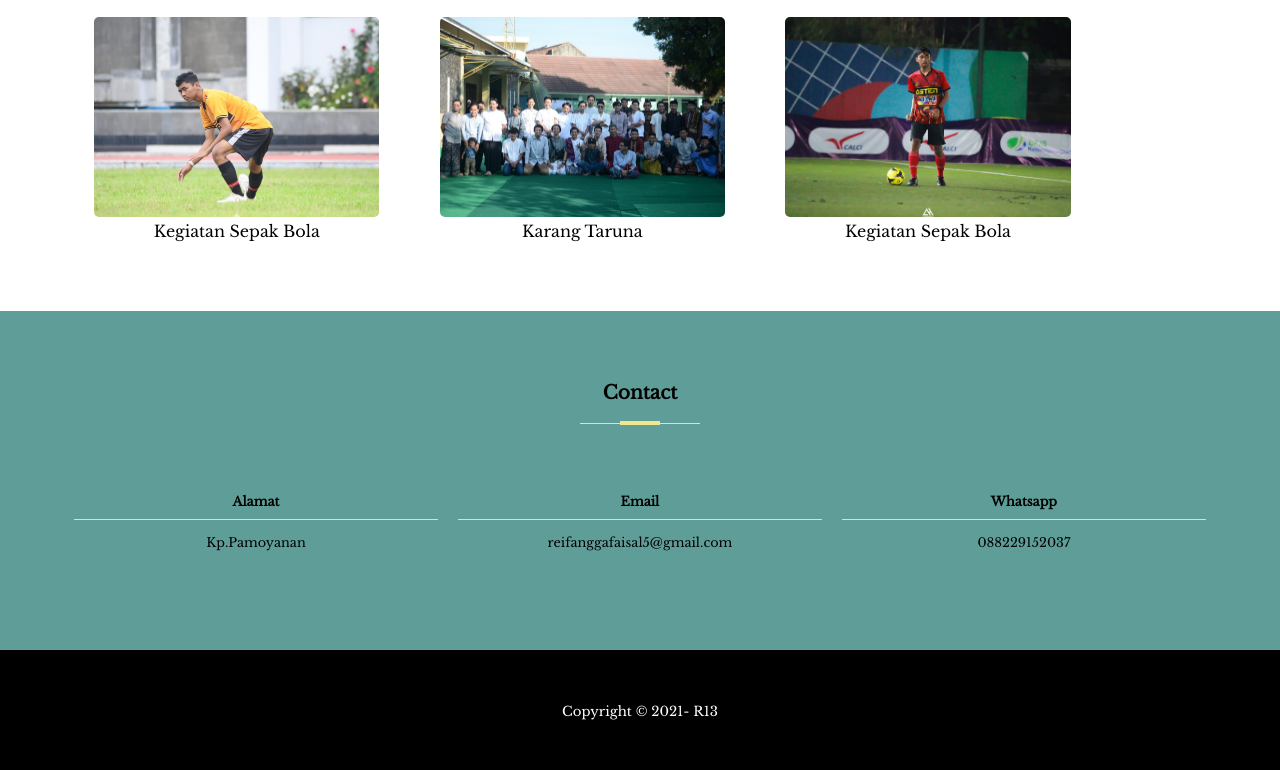
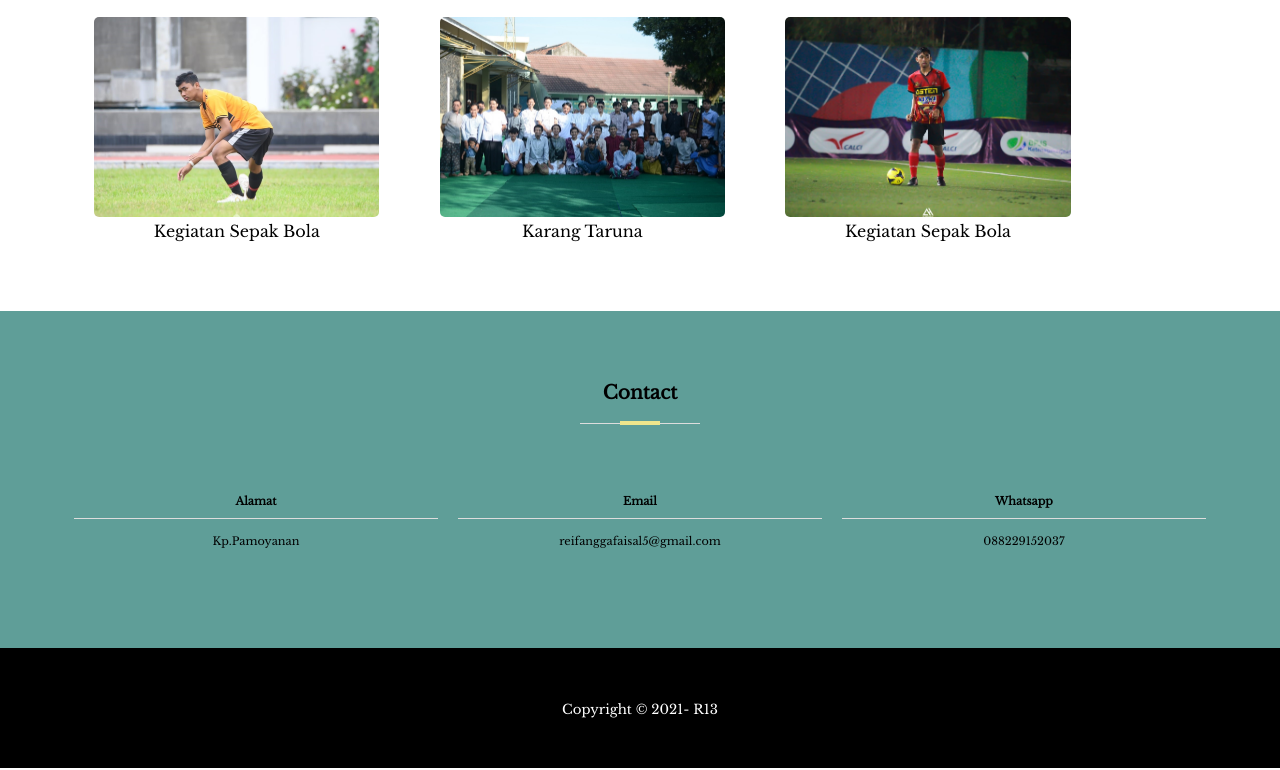
Before and after one commit to reifangga/Portfolio, a plain HTML site: page index.html in a window 1280 px wide. Shown: the part 2055-2825 px from the top of the page. Drawn offline with nearby package versions, Linux system fonts and the light colour scheme.

Commit message:
Update style.css
Mengupdate style.css

```diff
--- a/css/style.css
+++ b/css/style.css
@@ -238,12 +238,13 @@ section h3::after {
 	float: left;
 	text-align: center;
 	padding:50px 10px;
-	font-size: 80%;
+	font-size: 70%;
 }
 .col-3 h4 {
 	padding-bottom: 10px;
 	border-bottom: 1px solid #ddd;
 	margin-bottom: 15px;
+	font-size: 100%;
 }
 
 /* Bagian footer */
```
